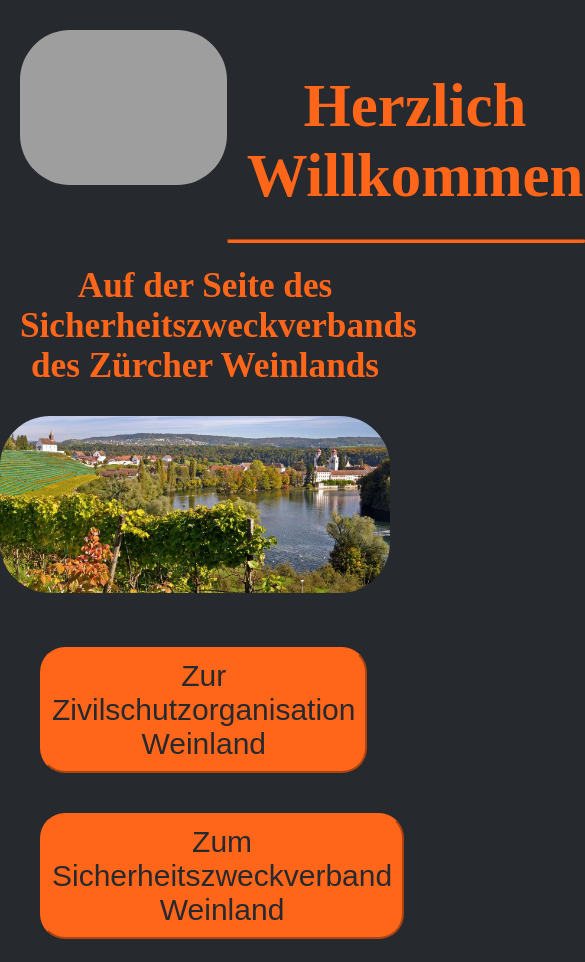
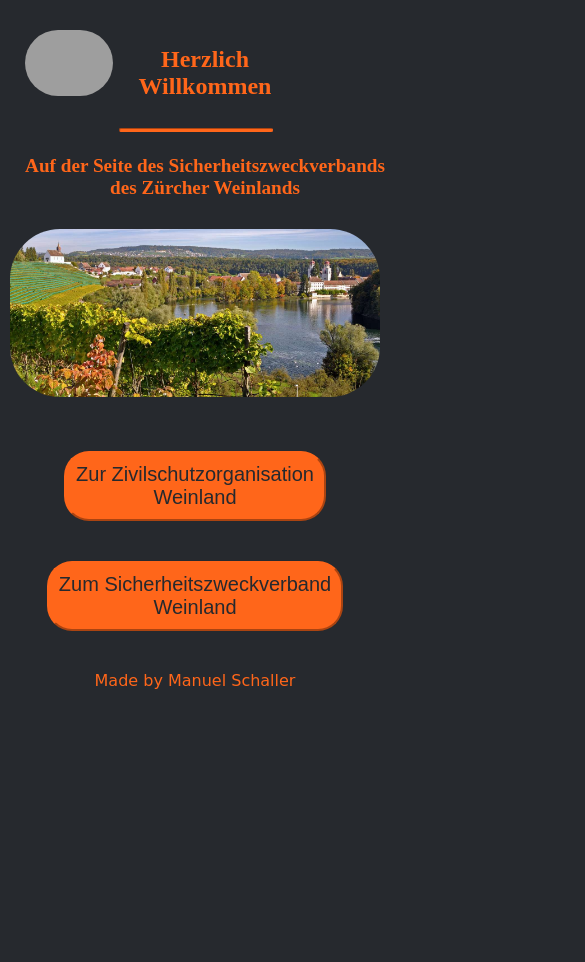
Before and after one commit to GreenAnon/GreenAnon.github.io, a plain HTML site: page index.html in a window 390 px wide. Shown: the top 962 px of the page, 585 px wide, since content can reach past the window. After the commit the page ends 844 px from the top, so only its background shows below. Drawn offline with nearby package versions, Linux system fonts and the light colour scheme; a web font is replaced by a local one.

Commit message:
@media Anpassungen

```diff
--- a/style.css
+++ b/style.css
@@ -44,6 +44,11 @@ img {
 	height: auto;						/* Die Höhe des Bildes wird angepasst */
 	align-self: center;					/* Bild in der Mitte des Containers */
 	border-radius: 50px 50px 50px 50px;	/* Abrundung der Ecken des Bildes */
+}
+/* Der Abstand des Bildes zu den Aussenseiten der Seite  */
+.imgcont {
+	margin-left: 10px;
+	margin-right: 10px;
 }
 
 /* Der Container mit dem Titel und der Linie */
@@ -110,6 +115,38 @@ img {
 .row {
 	display: flex;
 }
+/* Die Anpassung der Anzeige wenn das Fenster weniger als 730px breit ist  */
+@media only screen and (max-width: 730px){
+	h1 {
+		font-size: 200%;
+	}
+	h2 {
+		font-size: 150%;
+	}
+	.logo {
+		max-width: 250px;
+		max-height:	110px;
+	}
+		.btn {
+		font-size: 25px;
+	}
+}
+/* Die Anpassung der Anzeige wenn das Fenster weniger als 480px breit ist  */
+@media only screen and (max-width: 480px){
+	h1 {
+		font-size: 150%;
+	}
+	h2 {
+		font-size: 120%;
+	}
+	.logo {
+		max-width: 150px;
+		max-height:	66px;
+	}
+	.btn {
+		font-size: 20px;
+	}
+}
 
 /* Die Anzeige des Headers */
 
```
